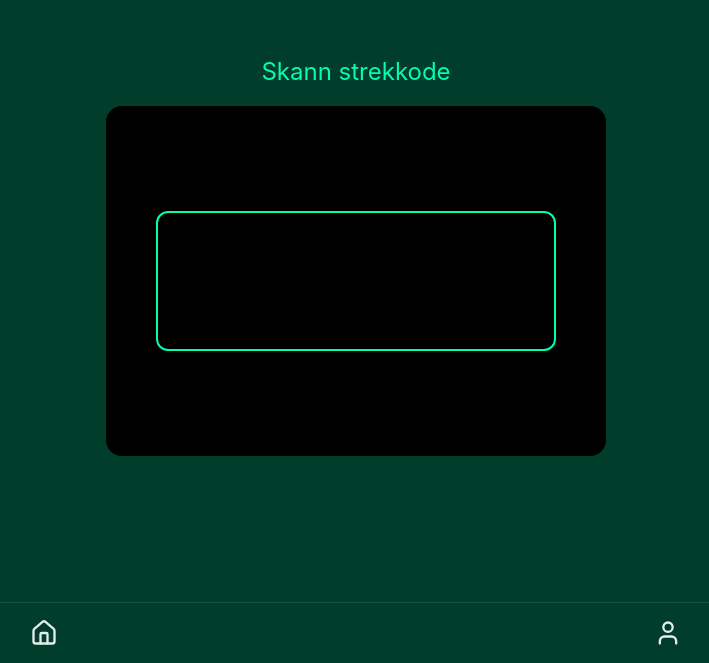
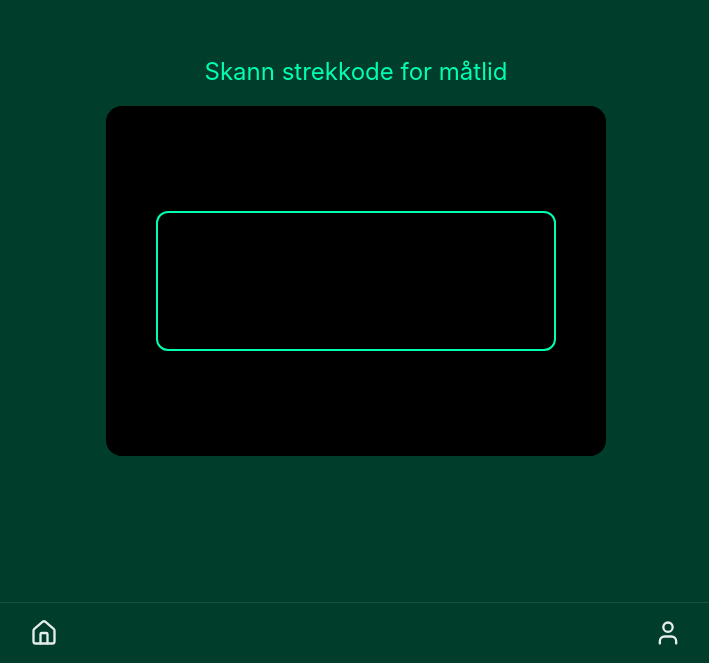
Before and after one commit to ohjenssen/zustand-tracker, a Next.js app: page /scan in a window 1280 px wide. Shown: the part 137-800 px from the top of the page, without its empty margins (284-993 px from the left). Built offline with nearby package versions, Linux system fonts and the light colour scheme; no server answers.

Commit message:
Fixed scanner and rerouting

```diff
--- a/src/app/scan/NativeBarcodeScanner/NativeBarcodeScanner.jsx
+++ b/src/app/scan/NativeBarcodeScanner/NativeBarcodeScanner.jsx
@@ -1,7 +1,8 @@
-'use client';
-import { useEffect, useRef, useState } from 'react';
-import { BrowserMultiFormatReader, NotFoundException, ChecksumException, FormatException } from '@zxing/library';
-import styles from './barcodeScanner.module.css';
+"use client";
+
+import { useEffect, useRef, useState } from "react";
+import { BrowserMultiFormatReader } from "@zxing/browser";
+import styles from "./barcodeScanner.module.css";
 
 export default function NativeBarcodeScanner({ onScanSuccess }) {
   const videoRef = useRef(null);
@@ -9,14 +10,18 @@ export default function NativeBarcodeScanner({ onScanSuccess }) {
 
   useEffect(() => {
     let stream = null;
+    let animationFrameId = null;
     let codeReader = null;
     let isScanned = false;
 
     async function startScanner() {
+      // Sjekk om det native BarcodeDetector API-et faktisk eksisterer
+      const hasNativeDetector = "BarcodeDetector" in window;
       try {
+        // 1. Start kamerastream (prøv bakkamera først, fall tilbake til standard kamera)
         const constraints = {
           video: {
-            facingMode: { ideal: 'environment' },
+            facingMode: { ideal: "environment" },
             width: { ideal: 1280 },
             height: { ideal: 720 },
           },
@@ -31,44 +36,34 @@ export default function NativeBarcodeScanner({ onScanSuccess }) {
 
         codeReader = new BrowserMultiFormatReader();
 
-        // Start dekoding fra video-elementet
         codeReader.decodeFromVideoElement(videoRef.current, (result, err) => {
           if (result && !isScanned) {
             isScanned = true;
+
             if (onScanSuccess) onScanSuccess(result.getText());
-          }
-
-          // Håndtering av feilmeldinger per ramme:
-          if (err) {
-            // Ignorer forventede scanner-feil når ingen/halv strekkode oppdages i rammen
-            const isExpectedException =
-              err instanceof NotFoundException ||
-              err instanceof ChecksumException ||
-              err instanceof FormatException;
-
-            if (!isExpectedException) {
-              // Kun logg dersom det oppstår en uventet kritisk feil
-              // console.error(err);
-            }
           }
         });
       } catch (err) {
-        console.error('Kamera- eller skannerfeil:', err);
-        setError('Klarte ikke å starte kameraet. Sjekk at du har gitt tillatelse.');
+        console.error("Kamera- eller skannerfeil:", err);
+
+        setError(
+          "Klarte ikke å starte kameraet. Sjekk at du har gitt tillatelse.",
+        );
       }
     }
 
     startScanner();
 
-    // Viktig opprydding
+    // Opprydding
     return () => {
+      if (animationFrameId) {
+        cancelAnimationFrame(animationFrameId);
+      }
+
       if (stream) {
         stream.getTracks().forEach((track) => track.stop());
       }
-      if (codeReader) {
-        // Stopper skanneloopen fullstendig når komponenten unmountes
-        codeReader.reset();
-      }
+      // ZXing har ingen direkte destroy-metode på reader, men at streamen stoppes er nok
     };
   }, [onScanSuccess]);
 
@@ -79,6 +74,7 @@ export default function NativeBarcodeScanner({ onScanSuccess }) {
   return (
     <div className={styles.scannerWrapper}>
       <video ref={videoRef} className={styles.videoFeed} playsInline muted />
+
       <div className={styles.overlay}>
         <div className={styles.scanTarget} />
       </div>
--- a/src/app/scan/page.jsx
+++ b/src/app/scan/page.jsx
@@ -14,7 +14,7 @@ function ScanPageContent() {
   // hooken kalles nå trygt under Suspense-grensen
   const searchParams = useSearchParams();
   const dateParam = searchParams.get('date');
-  const mealId = searchParams.get('meal');
+  const mealId = searchParams.get('mealId');
 
   const router = useRouter();
 
@@ -47,7 +47,7 @@ function ScanPageContent() {
       <section className={styles.scannerArea}>
         {!scannedCode && (
           <>
-            <h1 className={styles.title}>Skann strekkode</h1>
+            <h1 className={styles.title}>Skann strekkode for måtlid {mealId}</h1>
             <div className={styles.scannerWrapper}>
               <NativeBarcodeScanner onScanSuccess={handleScanSuccess} />
             </div>
```
